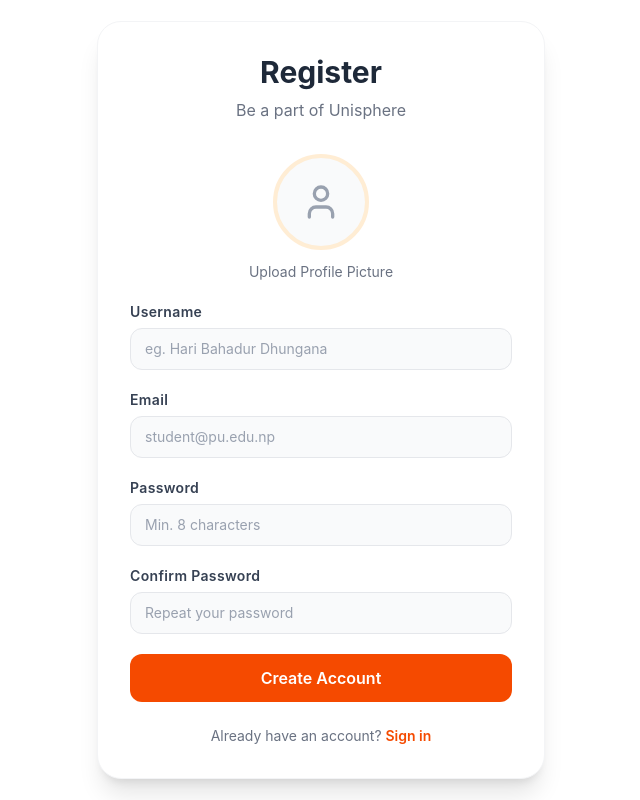
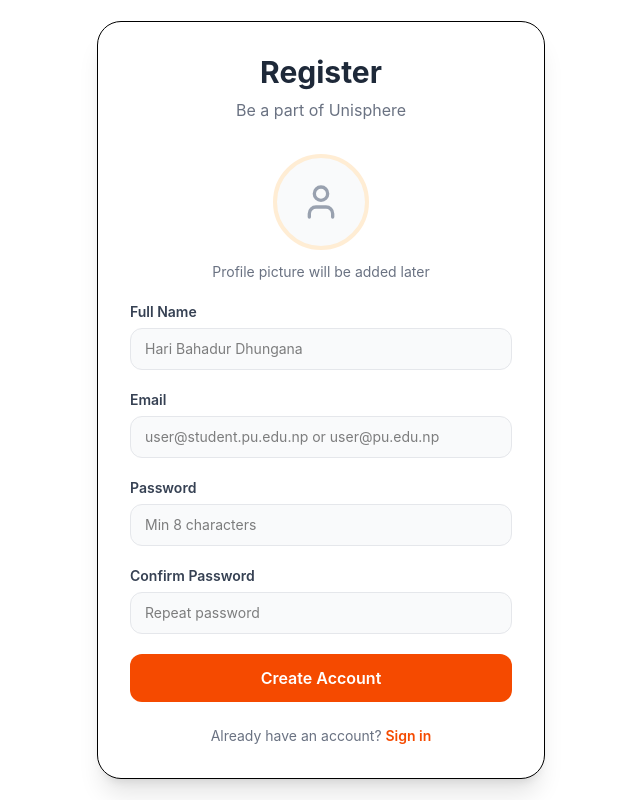
Before and after one commit to UniSphereProject/unisphere-project, a React (Vite) app in the folder frontend/: page /register in a window 1280 px wide. Shown: the whole page, without its empty margins (319-959 px from the left). Built offline with nearby package versions, Linux system fonts and the light colour scheme.

Commit message:
fix:username field name mismatch  and profile image removed from register section

```diff
--- a/frontend/src/pages/Register.jsx
+++ b/frontend/src/pages/Register.jsx
@@ -1,17 +1,9 @@
-import React from "react";
-import { useState } from "react";
+import React, { useState } from "react";
 import axios from "axios";
 import { User } from "lucide-react";
-import {Link} from'react-router-dom'
+import { Link } from "react-router-dom";
 
-{
-  /*
-      yo euta custom component ho input lina lai
-      input lai multiple choti type garda redundant hunxa so euta
-      common reusuable component banaideko
-  */
-}
-
+// Reusable input field
 const Field = ({
   id,
   label,
@@ -23,148 +15,140 @@ const Field = ({
   placeholder,
 }) => (
   <div className="flex flex-col gap-1.5">
-    <label
-      htmlFor={id}
-      className="text-sm font-semibold text-gray-700 tracking-wide"
-    >
+    <label htmlFor={id} className="text-sm font-semibold text-gray-700">
       {label}
     </label>
+
     <input
       id={id}
       name={id}
-      label={label}
       type={type}
       value={value}
       onChange={onChange}
       autoComplete={autoComplete}
       required={required}
       placeholder={placeholder}
-      className="px-3.5 py-2.5 rounded-xl border border-gray-200 bg-gray-50 text-sm text-gray-900
+      className="px-3.5 py-2.5 rounded-xl border border-gray-200 bg-gray-50 text-sm
                  outline-none transition
-                 focus:border-orange-500 focus:ring-2 focus:ring-orange-100 focus:bg-white
-                 placeholder:text-gray-400"
+                 focus:border-orange-500 focus:ring-2 focus:ring-orange-100 focus:bg-white"
     />
   </div>
 );
 
-
 const Tryregister = () => {
-  const [profilePic, setProfilePic] = useState(null);
-  const [preview, setPreview] = useState(null);
-  const [username, setUsername] = useState("");
+  const [name, setName] = useState("");
   const [email, setEmail] = useState("");
   const [password, setPassword] = useState("");
   const [confirmPassword, setConfirmPassword] = useState("");
+
   const [loading, setLoading] = useState(false);
   const [success, setSuccess] = useState(false);
   const [err, setErr] = useState("");
 
+  const emailRegex = /^[A-Za-z0-9._%+-]+@(student\.)?pu\.edu\.np$/;
 
-   const handleSubmit=async(e)=>{
-    e.preventDefault()
-    setErr('')
+  const handleSubmit = async (e) => {
+    e.preventDefault();
 
-if(password !== confirmPassword){
-  setErr('Passwords must match!')
-  return
-}
-if(password.length < 8){
-setErr('Password must be atleast 8 characters')
-return
+    setErr("");
+    setSuccess(false);
+
+    // validation
+    if (!name || !email || !password || !confirmPassword) {
+      setErr("All fields are required");
+      return;
     }
 
+    if (!emailRegex.test(email)) {
+      setErr("Email must be User@student.pu.edu.np or @pu.edu.np");
+      return;
+    }
 
-    const formData=new FormData()
-    if(profilePic) formData.append("profilepic",profilePic)
-    formData.append("username",username)
-    formData.append("email",email)
-    formData.append("password",password)
+    if (password !== confirmPassword) {
+      setErr("Passwords do not match");
+      return;
+    }
+
+    if (password.length < 8) {
+      setErr("Password must be at least 8 characters");
+      return;
+    }
+
+    const data = {
+      name,
+      email,
+      password,
+    };
 
     try {
-      setLoading(true)
-       const res=await axios.post("http://localhost:8000/api/auth/register",formData, { headers: { "Content-Type": "multipart/form-data" } })
-      setSuccess(true)
-      console.log(res)
+      setLoading(true);
+
+      const res = await axios.post(
+        "http://localhost:8000/api/auth/register",
+        data,
+        {
+          headers: {
+            "Content-Type": "application/json",
+          },
+        }
+      );
+
+      console.log(res.data);
+      setSuccess(true);
+
+      // optional reset
+      setName("");
+      setEmail("");
+      setPassword("");
+      setConfirmPassword("");
 
     } catch (error) {
-       setErr(error.response?.data?.message || "Something went wrong. Please try again.");
-       setSuccess(false)
-    } finally{
-      setLoading(false)
+      console.log(error.response?.data);
+
+      const backendError =
+        error.response?.data?.detail;
+
+      if (Array.isArray(backendError)) {
+        setErr(backendError.map((e) => e.msg).join(", "));
+      } else {
+        setErr(backendError || "Something went wrong");
       }
 
-
-
+    } finally {
+      setLoading(false);
     }
-
-const handleImageChange=(e)=>{
-const file=e.target.files[0]
-if(file){
-setProfilePic(file)
-setPreview(URL.createObjectURL(file)) // yesko kam vaneko img ,server ma pathauna aghi nai ui ma image dekhaune[before the image is stored in db.]
-}
-
-
-}
-
+  };
 
   return (
-    <>
+    <div className="min-h-screen flex items-center justify-center p-4">
+      <div className="w-full max-w-md bg-white rounded-3xl shadow-xl p-8 border">
 
-  <div className="min-h-screen  flex items-center justify-center p-4">
-    <div className="w-full max-w-md bg-white rounded-3xl shadow-xl p-8 border border-gray-100">
-
-
+        {/* Header */}
         <div className="text-center mb-8">
           <h1 className="text-3xl font-bold text-gray-800">Register</h1>
-        <p className="text-gray-500 mt-2">
-          Be a part of Unisphere
-        </p>
+          <p className="text-gray-500 mt-2">Be a part of Unisphere</p>
         </div>
 
         <form onSubmit={handleSubmit} className="space-y-5">
 
-        {/* Profile Picture */}
+          {/* Avatar placeholder (no upload anymore) */}
           <div className="flex flex-col items-center gap-3">
-          <label
-            htmlFor="profilepic"
-            className="cursor-pointer"
-          >
-            <div className="w-24 h-24 rounded-full border-4 border-orange-100 overflow-hidden flex items-center justify-center bg-gray-50 hover:border-orange-300 transition">
-              {preview ? (
-                <img
-                  src={preview}
-                  alt="profile"
-                  className="w-full h-full object-cover"
-                />
-              ) : (
+            <div className="w-24 h-24 rounded-full border-4 border-orange-100 flex items-center justify-center bg-gray-50">
               <User className="w-10 h-10 text-gray-400" />
-              )}
             </div>
-          </label>
-
-          <input
-            type="file"
-            id="profilepic"
-            accept="image/*"
-            onChange={handleImageChange}
-            className="hidden"
-          />
-
             <span className="text-sm text-gray-500">
-            Upload Profile Picture
+              Profile picture will be added later
             </span>
           </div>
 
           <Field
-          id="username"
-          label="Username"
+            id="name"
+            label="Full Name"
             type="text"
-          value={username}
-          placeholder="eg. Hari Bahadur Dhungana"
+            value={name}
+            onChange={(e) => setName(e.target.value)}
+            placeholder="Hari Bahadur Dhungana"
             required
-          autoComplete="username"
-          onChange={(e) => setUsername(e.target.value)}
           />
 
           <Field
@@ -173,9 +157,8 @@ setPreview(URL.createObjectURL(file)) // yesko kam vaneko img ,server ma pathaun
             type="email"
             value={email}
             onChange={(e) => setEmail(e.target.value)}
-          placeholder="student@pu.edu.np"
+            placeholder="user@student.pu.edu.np or user@pu.edu.np"
             required
-          autoComplete="email"
           />
 
           <Field
@@ -184,9 +167,8 @@ setPreview(URL.createObjectURL(file)) // yesko kam vaneko img ,server ma pathaun
             type="password"
             value={password}
             onChange={(e) => setPassword(e.target.value)}
-          placeholder="Min. 8 characters"
+            placeholder="Min 8 characters"
             required
-          autoComplete="new-password"
           />
 
           <Field
@@ -195,50 +177,48 @@ setPreview(URL.createObjectURL(file)) // yesko kam vaneko img ,server ma pathaun
             type="password"
             value={confirmPassword}
             onChange={(e) => setConfirmPassword(e.target.value)}
-          placeholder="Repeat your password"
+            placeholder="Repeat password"
             required
-          autoComplete="new-password"
           />
 
+          {/* Error */}
           {err && (
             <p className="text-sm text-red-600 bg-red-50 border border-red-200 rounded-xl px-4 py-3">
               {err}
             </p>
           )}
 
+          {/* Success */}
           {success && (
             <p className="text-sm text-green-600 bg-green-50 border border-green-200 rounded-xl px-4 py-3">
-            Account created successfully!
+              Account created successfully! OTP sent to email.
             </p>
           )}
 
+          {/* Submit */}
           <button
             type="submit"
             disabled={loading}
-          className={`w-full py-3 rounded-xl text-white font-semibold transition-all
-            ${
-              loading
+            className={`w-full py-3 rounded-xl text-white font-semibold transition
+              ${loading
                 ? "bg-orange-300 cursor-not-allowed"
                 : "bg-orange-600 hover:bg-orange-700 active:scale-95"
               }`}
           >
             {loading ? "Creating Account..." : "Create Account"}
           </button>
+
         </form>
 
         <p className="text-center text-sm text-gray-500 mt-6">
           Already have an account?{" "}
-        <Link
-          to="/"
-          className="text-orange-600 font-semibold hover:underline"
-        >
+          <Link to="/" className="text-orange-600 font-semibold hover:underline">
             Sign in
           </Link>
         </p>
+
       </div>
     </div>
-
-    </>
   );
 };
 
```
Also changed, not shown: 1 other file (tests, documents, lock files or other folders). Lines whose indentation alone changed are shown as unchanged.
